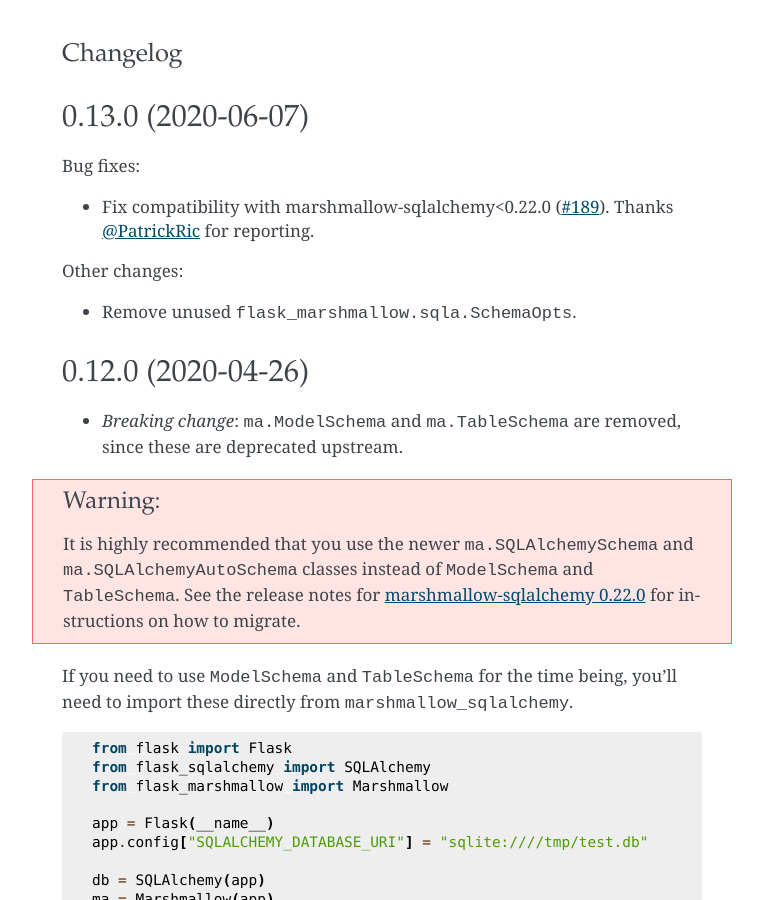
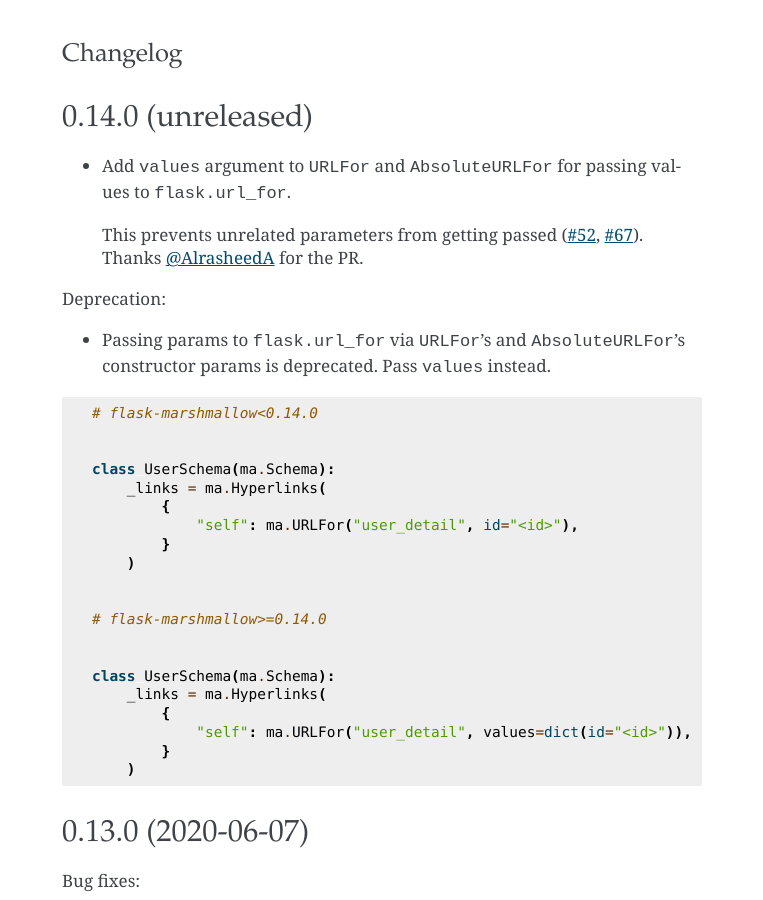
Before and after one commit to marshmallow-code/flask-marshmallow, a Sphinx documentation site: the page built from docs/changelog.rst, in a window 1280 px wide and 900 px high. Shown: the whole window, without its empty margins (258-1021 px from the left). Built offline with Sphinx 7.4.7, drawn with Linux system fonts in a browser that asks for light colours.

Commit message:
Improved Handling of URLFor Parameters (#199)
* Add values argument to URLFor and AbsoluteURLFor

Add values argument to URLFOR and AbsoluteURLFor to separate between arguments
passed to flask.url_for and arguments passed to marshmallow.fields.Field.__init__
with checks to ensure backward compatibility.

* ADD DOCS FOR Add values argument to URLFor and AbsoluteURLFor

Update the documentation to reflect the changes to URLFOR and
AbsoluteURLFor

* ADD TESTS FOR: Add values argument to URLFor and AbsoluteURLFor

Update the tests to reflect the changes to URLFor and
AbsoluteURLFor. Previous tests are kepts to test backward
compatiability

* Update docs and changelog; fix watch-docs

* Update changelog

* Reduce delay

* Format

Co-authored-by: Steven Loria <sloria1@gmail.com>

```diff
--- a/CHANGELOG.rst
+++ b/CHANGELOG.rst
@@ -1,5 +1,40 @@
 Changelog
 =========
+
+0.14.0 (unreleased)
+*******************
+
+* Add ``values`` argument to ``URLFor`` and ``AbsoluteURLFor`` for passing values to ``flask.url_for``.
+ This prevents unrelated parameters from getting passed (:issue:`52`, :issue:`67`).
+ Thanks :user:`AlrasheedA` for the PR.
+
+Deprecation:
+
+* Passing params to ``flask.url_for`` via ``URLFor``'s and ``AbsoluteURLFor``'s constructor
+  params is deprecated. Pass ``values`` instead.
+
+.. code-block:: python
+
+    # flask-marshmallow<0.14.0
+
+
+    class UserSchema(ma.Schema):
+        _links = ma.Hyperlinks(
+            {
+                "self": ma.URLFor("user_detail", id="<id>"),
+            }
+        )
+
+
+    # flask-marshmallow>=0.14.0
+
+
+    class UserSchema(ma.Schema):
+        _links = ma.Hyperlinks(
+            {
+                "self": ma.URLFor("user_detail", values=dict(id="<id>")),
+            }
+        )
 
 0.13.0 (2020-06-07)
 *******************
--- a/README.rst
+++ b/README.rst
@@ -51,7 +51,10 @@
 
         # Smart hyperlinking
         _links = ma.Hyperlinks(
-            {"self": ma.URLFor("user_detail", id="<id>"), "collection": ma.URLFor("users")}
+            {
+                "self": ma.URLFor("user_detail", values=dict(id="<id>")),
+                "collection": ma.URLFor("users"),
+            }
         )
 
 
--- a/docs/index.rst
+++ b/docs/index.rst
@@ -55,7 +55,10 @@
 
         # Smart hyperlinking
         _links = ma.Hyperlinks(
-            {"self": ma.URLFor("user_detail", id="<id>"), "collection": ma.URLFor("users")}
+            {
+                "self": ma.URLFor("user_detail", values=dict(id="<id>")),
+                "collection": ma.URLFor("users"),
+            }
         )
 
 
--- a/src/flask_marshmallow/__init__.py
+++ b/src/flask_marshmallow/__init__.py
@@ -71,7 +71,7 @@
             author = ma.Nested(AuthorSchema)
 
             links = ma.Hyperlinks({
-                'self': ma.URLFor('book_detail', id='<id>'),
+                'self': ma.URLFor('book_detail', values=dict(id='<id>')),
                 'collection': ma.URLFor('book_list')
             })
 
```
Also changed, not shown: 3 other files.
